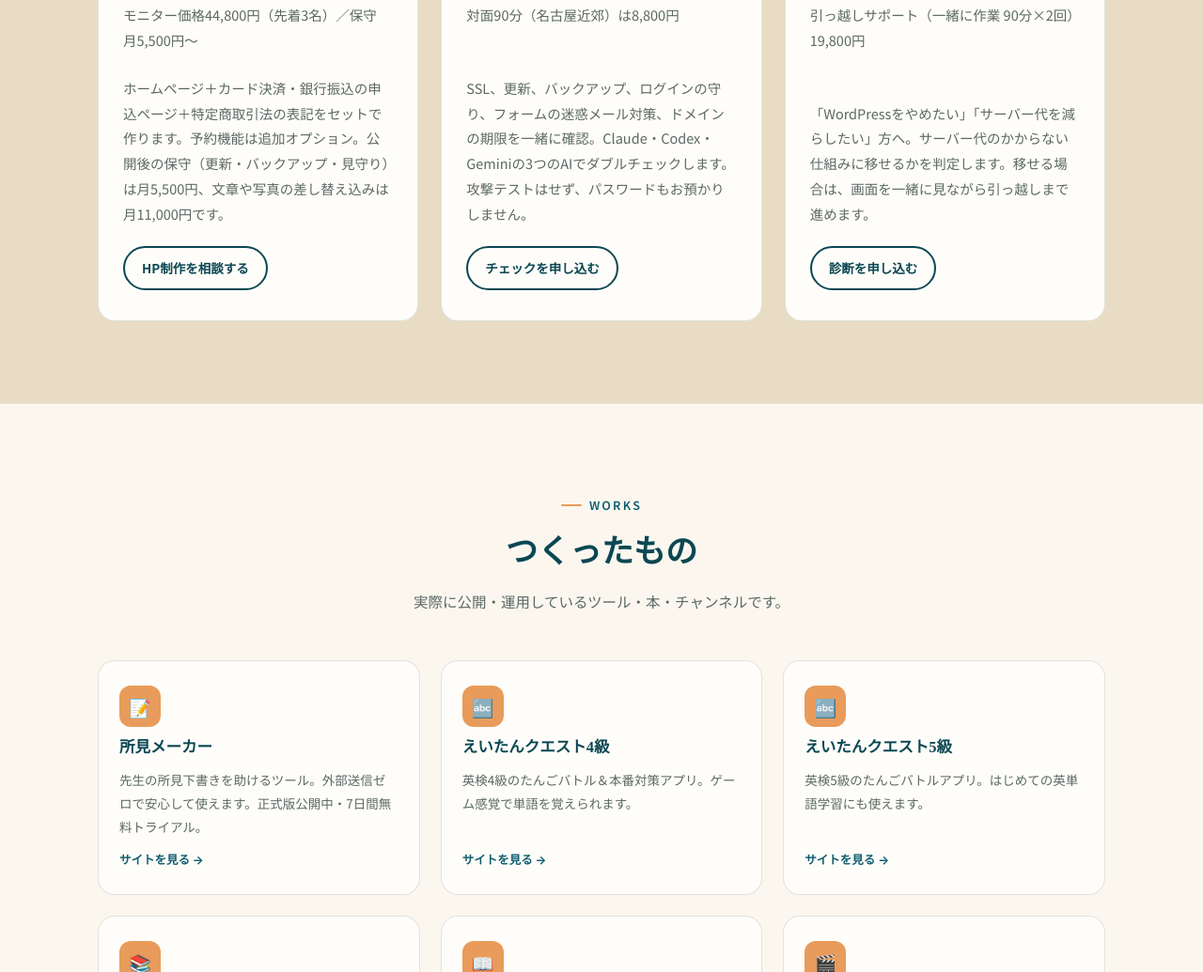
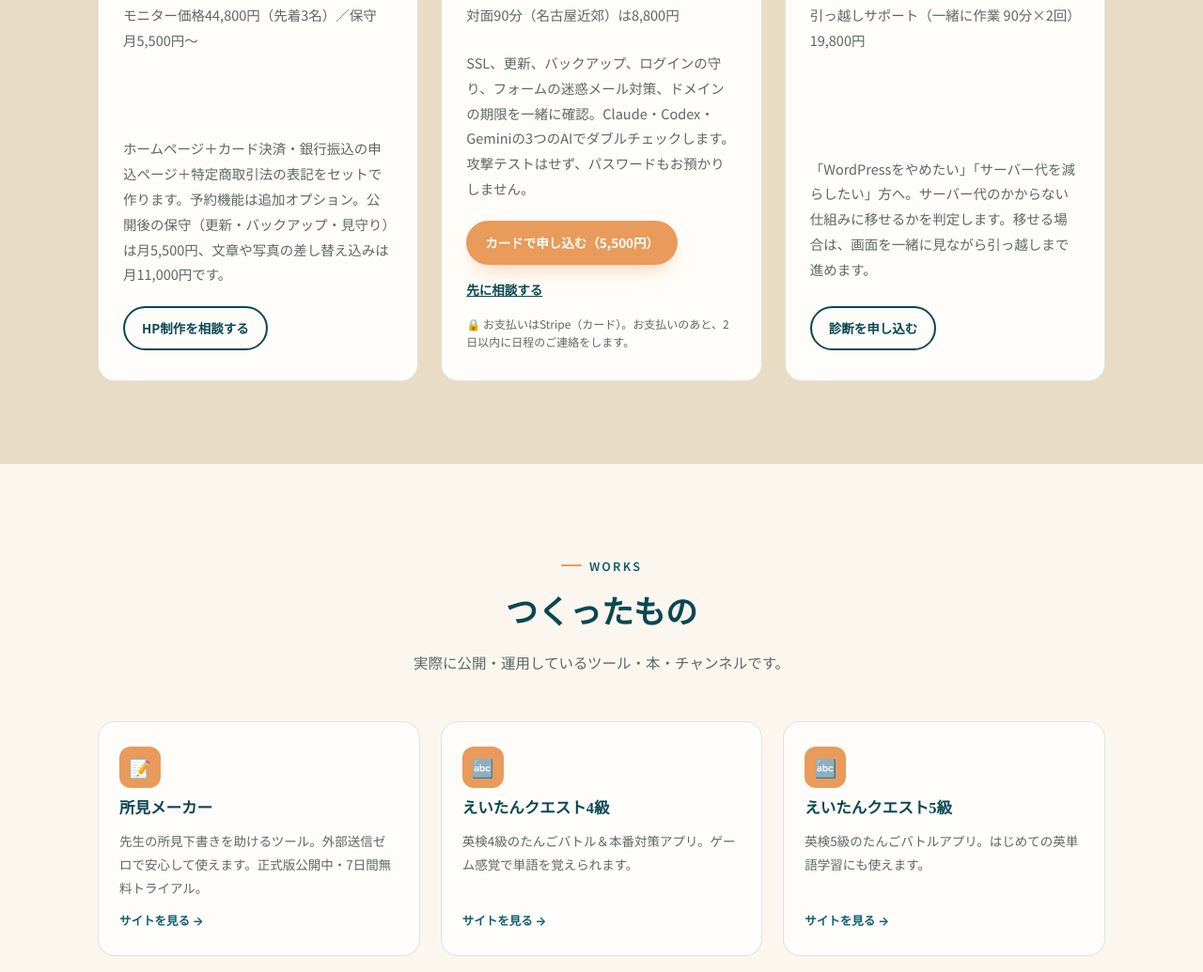
Before and after one commit to hrkz1981/hp, a plain HTML site: page index.html in a window 1280 px wide. Shown: the part 3706-4741 px from the top of the page at 94% size. Drawn offline with Linux system fonts and the light colour scheme.

Commit message:
見本：HPセキュリティチェックにカード支払いボタン（Stripeリンクは仮）
Co-Authored-By: Claude Fable 5.2 <noreply@anthropic.com>
Claude-Session: https://claude.ai/code/session_01NydrkSnw8QUSctV8Yspap5

```diff
--- a/index.html
+++ b/index.html
@@ -539,6 +539,10 @@
       footer { padding-bottom: 90px; }
     }
     .svc-card-img { max-width: none; }
+    .pay-row { display: flex; flex-wrap: wrap; align-items: center; gap: 14px; margin-top: 6px; }
+    .svc-card .pay-row .btn { margin-top: 0; }
+    .pay-ask { font-size: 13.5px; font-weight: 600; color: var(--green-dark); }
+    .svc-card .pay-note { flex: 0 0 auto; font-size: 12px; color: var(--muted); line-height: 1.6; }
 </style>
 </head>
 <body>
@@ -686,7 +690,11 @@
             <div class="svc-price">¥5,500<small> オンライン60分・税込</small></div>
             <p class="svc-note">対面90分（名古屋近郊）は8,800円</p>
             <p>SSL、更新、バックアップ、ログインの守り、フォームの迷惑メール対策、ドメインの期限を一緒に確認。Claude・Codex・Geminiの3つのAIでダブルチェックします。攻撃テストはせず、パスワードもお預かりしません。</p>
-            <a class="btn btn-outline btn-sm" href="#contact" data-svc="HPセキュリティチェック">チェックを申し込む</a>
+            <div class="pay-row">
+              <a class="btn btn-primary btn-sm" href="https://buy.stripe.com/REPLACE_ME_security_online" target="_blank" rel="noopener">カードで申し込む（5,500円）</a>
+              <a class="pay-ask" href="#contact" data-svc="HPセキュリティチェック">先に相談する</a>
+            </div>
+            <p class="pay-note">🔒 お支払いはStripe（カード）。お支払いのあと、2日以内に日程のご連絡をします。</p>
           </div>
           <div class="card svc-card">
             <h3>WordPress引っ越し診断</h3>
```
